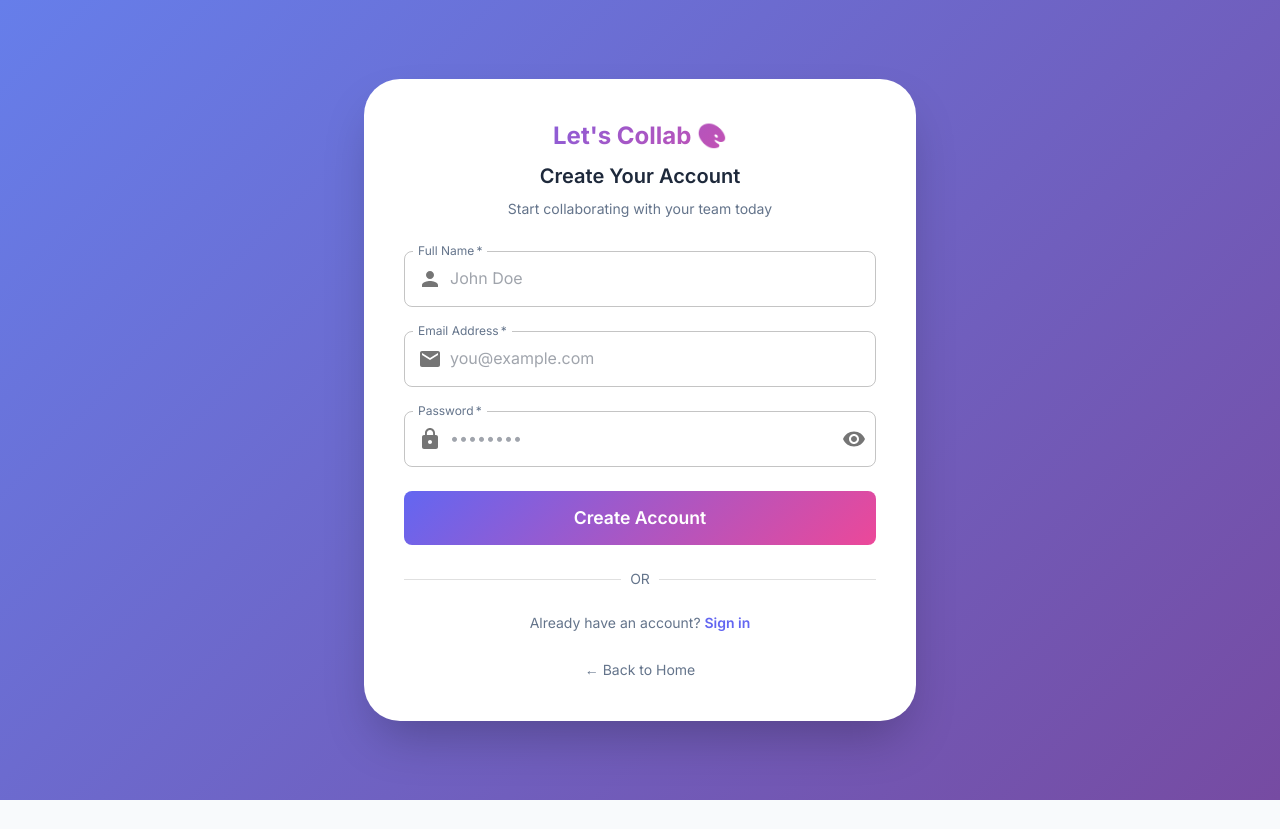
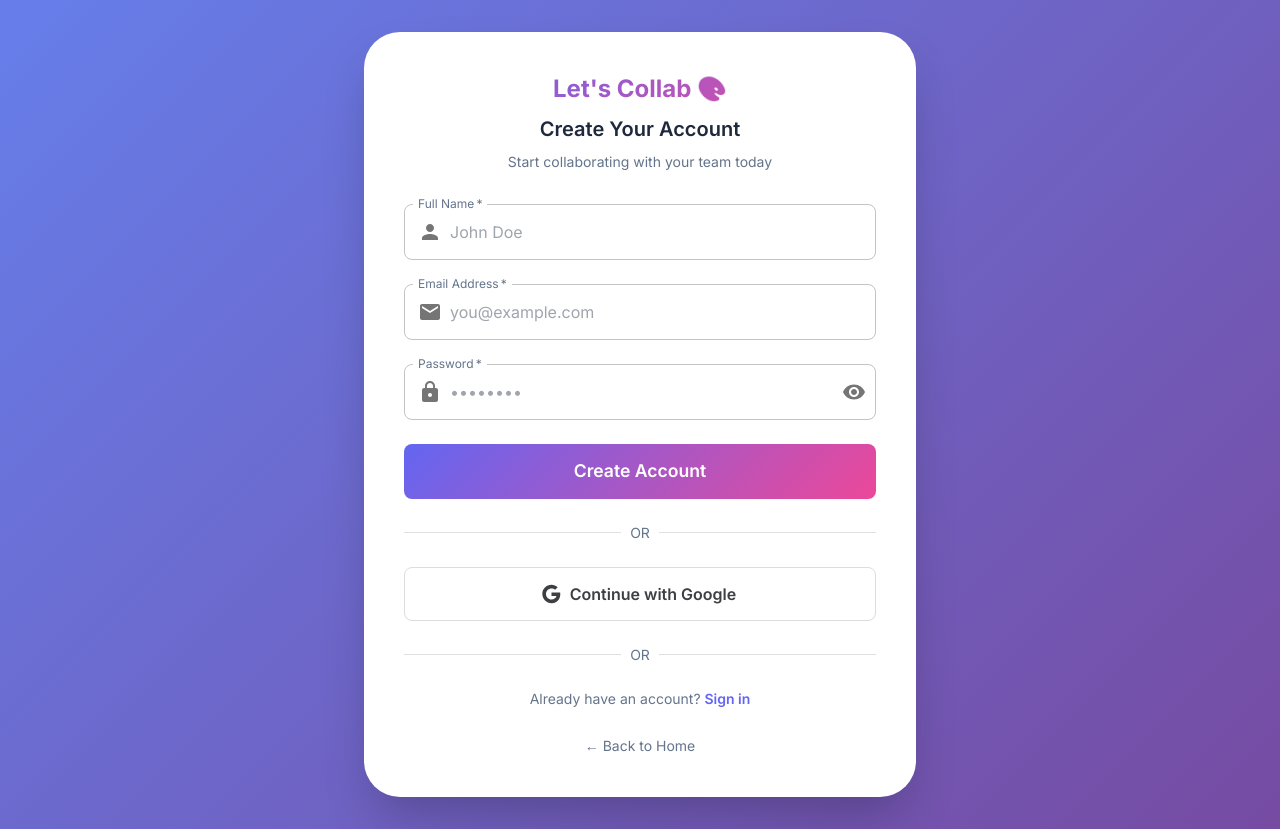
Before and after one commit to IronwallxR5/Let-s_Collab, a React app in the folder frontend/: page /signup in a window 1280 px wide. Before the commit the page ends 800 px from the top, so only its background shows below. Built offline with nearby package versions, Linux system fonts and the light colour scheme; no server answers; the HTML template or start-up script is replaced by a standard one.

Commit message:
created frontend for outh

```diff
--- a/frontend/src/App.jsx
+++ b/frontend/src/App.jsx
@@ -3,6 +3,7 @@ import { BrowserRouter, Routes, Route } from 'react-router-dom';
 import { ProtectedRoute } from './components';
 import HomePage from './pages/HomePage';
 import LoginPage from './pages/LoginPage';
+import AuthCallbackPage from './pages/AuthCallbackPage';
 import DashboardPage from './pages/DashboardPage';
 import WhiteboardPage from './pages/WhiteboardPage';
 
@@ -13,6 +14,7 @@ function App() {
         <Route path="/" element={<HomePage />} />
         <Route path="/login" element={<LoginPage />} />
         <Route path="/signup" element={<LoginPage />} />
+        <Route path="/auth/callback" element={<AuthCallbackPage />} />
         <Route
           path="/dashboard"
           element={
--- /dev/null
+++ b/frontend/src/pages/AuthCallbackPage.jsx
@@ -0,0 +1,79 @@
+import { useEffect } from 'react';
+import { useNavigate, useSearchParams } from 'react-router-dom';
+import { Box, CircularProgress, Typography } from '@mui/material';
+import toast from 'react-hot-toast';
+
+function AuthCallbackPage() {
+  const navigate = useNavigate();
+  const [searchParams] = useSearchParams();
+
+  useEffect(() => {
+    const token = searchParams.get('token');
+    const error = searchParams.get('error');
+
+    if (error) {
+      let errorMessage = 'Authentication failed';
+      if (error === 'authentication_failed') {
+        errorMessage = 'Google authentication failed. Please try again.';
+      } else if (error === 'server_error') {
+        errorMessage = 'Server error occurred. Please try again later.';
+      }
+      toast.error(errorMessage);
+      navigate('/login');
+      return;
+    }
+
+    if (token) {
+      // Fetch user data with the token
+      const API_URL = import.meta.env.VITE_API_URL || 'http://localhost:3000';
+
+      fetch(`${API_URL}/auth/me`, {
+        headers: {
+          'Authorization': `Bearer ${token}`,
+        },
+        credentials: 'include',
+      })
+        .then(res => res.json())
+        .then(data => {
+          if (data.user) {
+            // Store user info with token
+            localStorage.setItem('user', JSON.stringify({ ...data.user, token }));
+            toast.success('Successfully signed in with Google!');
+            navigate('/dashboard');
+          } else {
+            throw new Error('Failed to fetch user data');
+          }
+        })
+        .catch(err => {
+          console.error('Auth callback error:', err);
+          // Still try to navigate with the token
+          localStorage.setItem('user', JSON.stringify({ token }));
+          toast.success('Successfully signed in!');
+          navigate('/dashboard');
+        });
+    } else {
+      toast.error('No authentication token received');
+      navigate('/login');
+    }
+  }, [searchParams, navigate]);
+
+  return (
+    <Box
+      sx={{
+        minHeight: '100vh',
+        display: 'flex',
+        flexDirection: 'column',
+        alignItems: 'center',
+        justifyContent: 'center',
+        background: 'linear-gradient(135deg, #667eea 0%, #764ba2 100%)',
+      }}
+    >
+      <CircularProgress size={60} sx={{ color: 'white', mb: 3 }} />
+      <Typography variant="h6" sx={{ color: 'white' }}>
+        Completing sign in...
+      </Typography>
+    </Box>
+  );
+}
+
+export default AuthCallbackPage;
--- a/frontend/src/pages/LoginPage.jsx
+++ b/frontend/src/pages/LoginPage.jsx
@@ -21,6 +21,7 @@ import {
   Email as EmailIcon,
   Lock as LockIcon,
   Person as PersonIcon,
+  Google as GoogleIcon,
 } from '@mui/icons-material';
 import toast from 'react-hot-toast';
 
@@ -37,6 +38,11 @@ function LoginPage() {
   const [loading, setLoading] = useState(false);
 
   const API_URL = import.meta.env.VITE_API_URL || 'http://localhost:3000';
+
+  const handleGoogleSignIn = () => {
+    // Redirect to backend Google OAuth
+    window.location.href = `${API_URL}/auth/google`;
+  };
 
   const handleSubmit = async (e) => {
     e.preventDefault();
@@ -232,6 +238,35 @@ function LoginPage() {
             </Typography>
           </Divider>
 
+          {/* Google Sign In Button */}
+          <Button
+            fullWidth
+            variant="outlined"
+            size="large"
+            startIcon={<GoogleIcon />}
+            onClick={handleGoogleSignIn}
+            sx={{
+              py: 1.5,
+              fontSize: '1rem',
+              textTransform: 'none',
+              borderColor: '#dadce0',
+              color: '#3c4043',
+              '&:hover': {
+                borderColor: '#dadce0',
+                backgroundColor: '#f8f9fa',
+              },
+            }}
+          >
+            Continue with Google
+          </Button>
+
+          {/* Divider */}
+          <Divider sx={{ my: 3 }}>
+            <Typography variant="body2" color="text.secondary">
+              OR
+            </Typography>
+          </Divider>
+
           {/* Toggle Login/Signup */}
           <Box sx={{ textAlign: 'center' }}>
             <Typography variant="body2" color="text.secondary">
```
